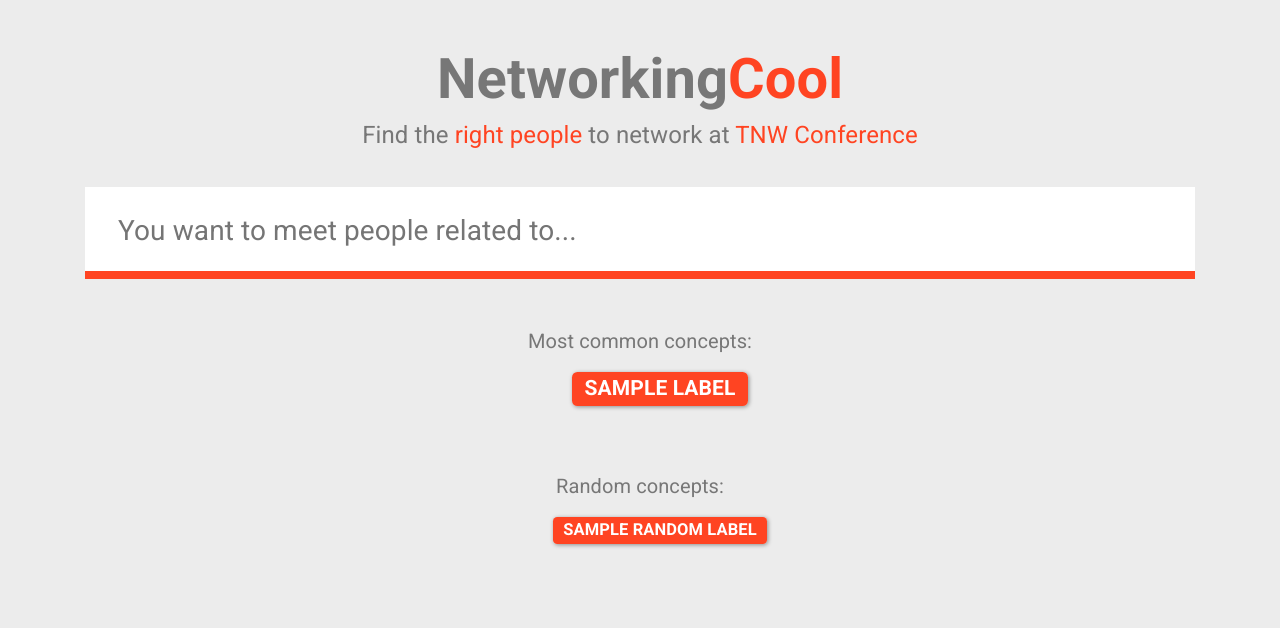
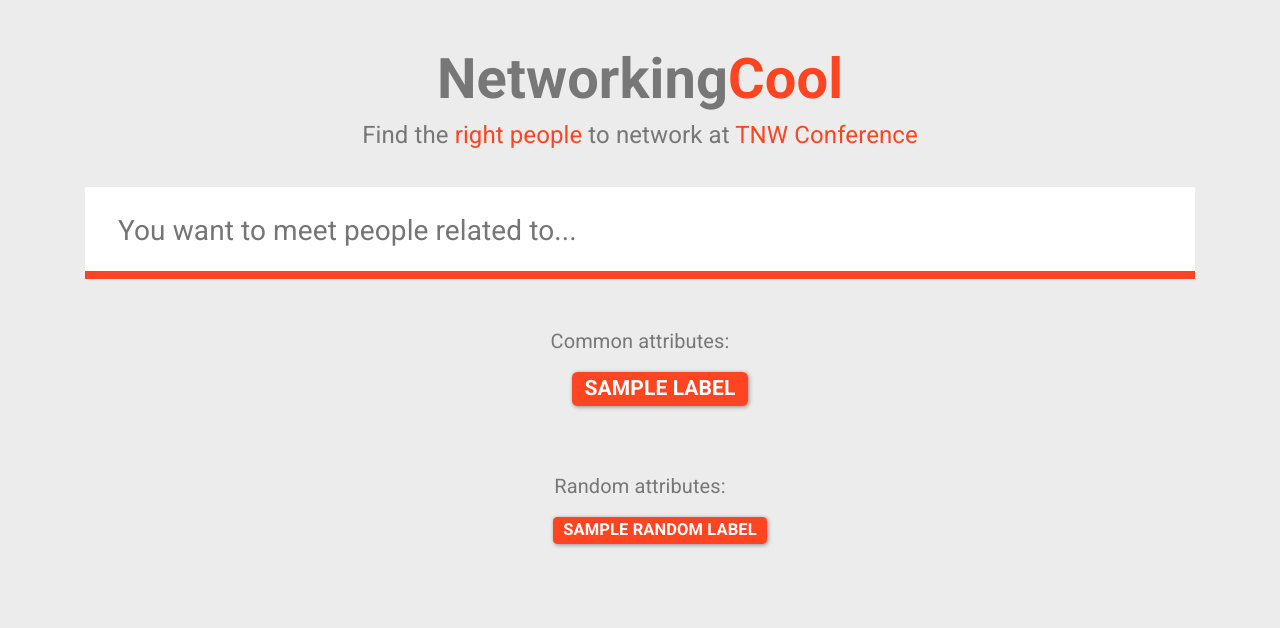
Before and after one commit to vintasoftware/networking.cool, a Django app: template attendees/templates/attendees/index.html in a window 1280 px wide. Shown: the top 628 px of the page. Run offline with Django 3.2, Linux system fonts and the light colour scheme; the template is opened without the code that fills it: most values are stand-ins (such as "Sample title", 1, 10 or a date in 2020); lists and menus that the app fills with data are empty; some libraries are stand-ins or nearby versions.

Commit message:
attributes

```diff
--- a/attendees/templates/attendees/index.html
+++ b/attendees/templates/attendees/index.html
@@ -13,7 +13,7 @@
           <select multiple="multiple" class="form-control" id="focusedInput" placeholder="You want to meet people related to..."></select>
         </div>
         <div class="label common-labels">
-          <h5>Most common concepts:</h5>
+          <h5>Common attributes:</h5>
           <ul>
             {% for l in top_labels %}
               <li><a href="#" class="btn btn-danger label clickable-tag">{{ l.label }}</a></li>
@@ -21,7 +21,7 @@
           </ul>
         </div>
         <div class="label random-labels">
-          <h5>Random concepts:</h5>
+          <h5>Random attributes:</h5>
           <ul>
             {% for l in random_labels %}
               <li><a href="#" class="btn btn-danger label clickable-tag">{{ l.label }}</a></li>
```
